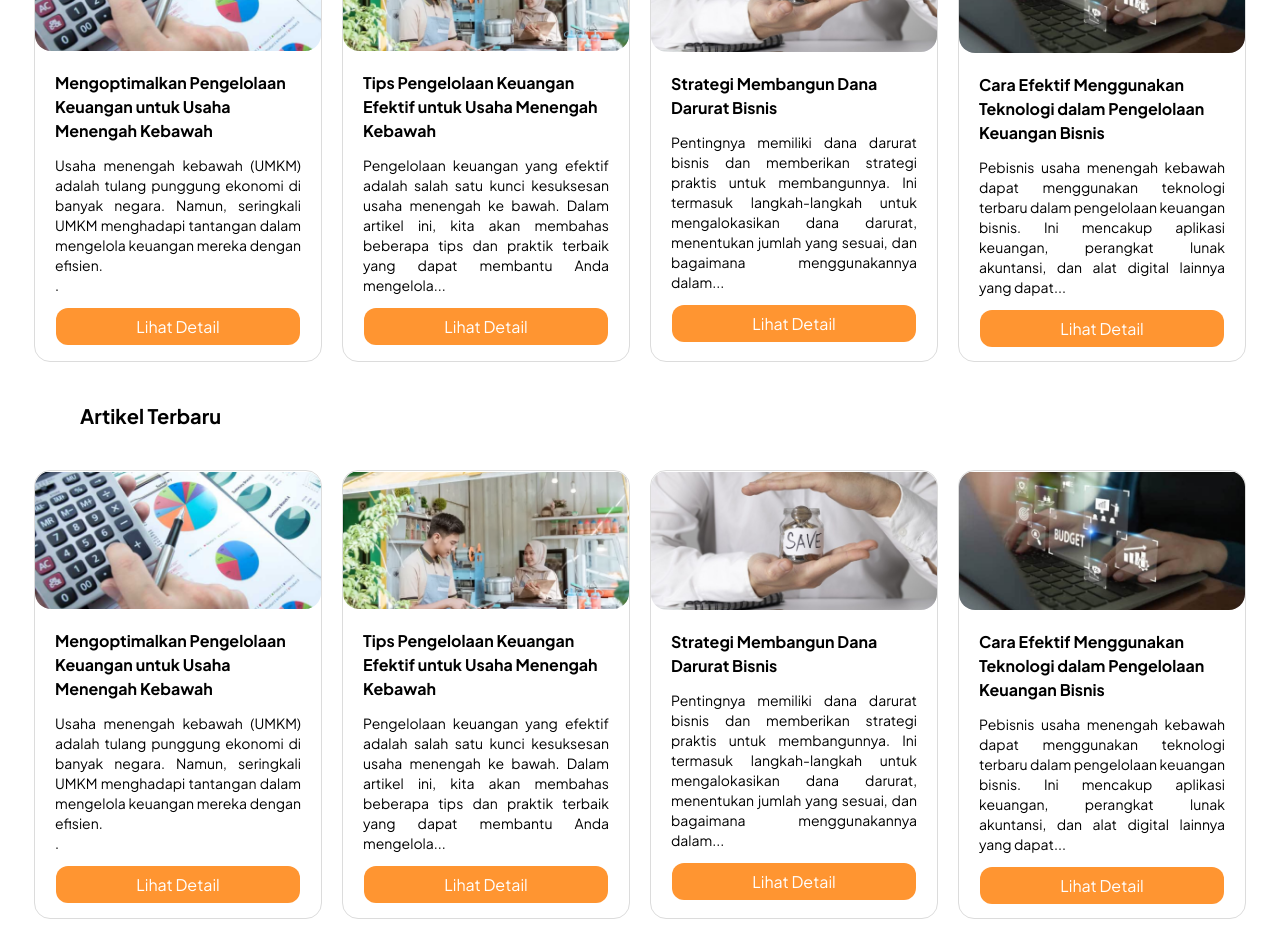
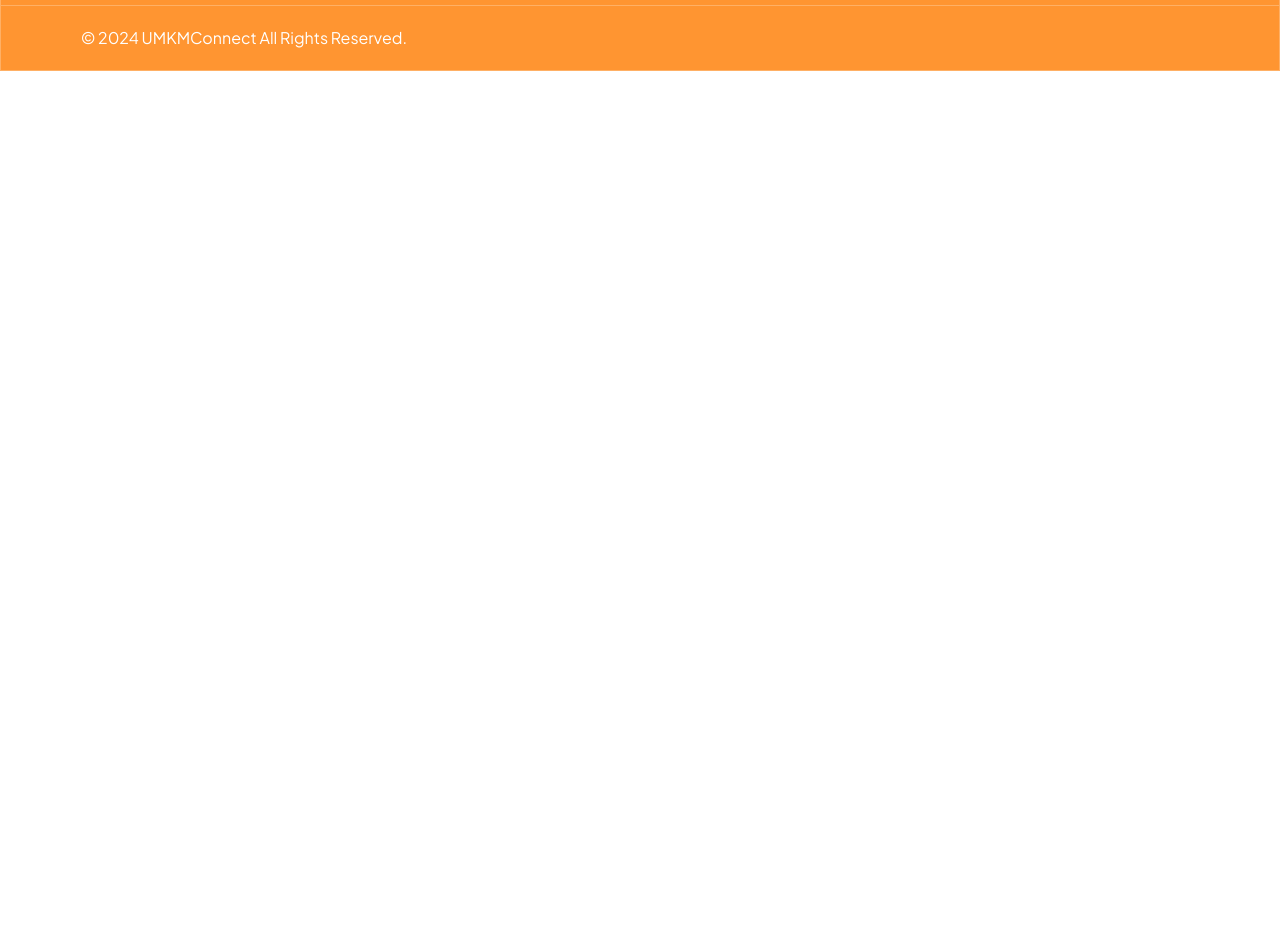
Before and after one commit to Febriyandy/UMKM_Connect, a React (Vite) app: page /Artikel in a window 1280 px wide. Shown: the part 540-1492 px from the top of the page. After the commit the page ends 800 px from the top, so only its background shows below. Built offline with nearby package versions, Linux system fonts and the light colour scheme.

Commit message:
commit perbaikan artikel

```diff
--- a/src/pages/Artikel.jsx
+++ b/src/pages/Artikel.jsx
@@ -31,96 +31,6 @@ const Artikel = () => {
           </div>
         </div>
       </section>
-      <h1 className='font-bold text-xl px-20 font-body'>Artikel Terbaru</h1>
-      <section className='h-auto my-10 w-full flex flex-col items-center font-body'>
-        <div className='flex gap-5'>
-          <div className='w-72 h-auto rounded-2xl border border-[#DCDCDC]'>
-            <img src={artikel1} className='w-full rounded-2xl object-cover' alt="" />
-            <div className='p-5'>
-              <h1 className='font-bold'>Mengoptimalkan Pengelolaan Keuangan untuk Usaha Menengah Kebawah</h1>
-              <h3 className='text-sm text-justify pt-3'>Usaha menengah kebawah (UMKM) adalah tulang punggung ekonomi di banyak negara. Namun, seringkali UMKM menghadapi tantangan dalam mengelola keuangan mereka dengan efisien. <br />.</h3>
-              <div className='text-center mt-5 '>
-              <Link className='font-body text-white px-20 rounded-xl py-2 bg-primary'>Lihat Detail</Link>
-              </div>
-            </div>
-          </div>
-          <div className='w-72 h-auto rounded-2xl border border-[#DCDCDC]'>
-            <img src={artikel2} className='w-full rounded-2xl object-cover' alt="" />
-            <div className='p-5'>
-              <h1 className='font-bold'>Tips Pengelolaan Keuangan Efektif untuk Usaha Menengah Kebawah</h1>
-              <h3 className='text-sm text-justify pt-3'>Pengelolaan keuangan yang efektif adalah salah satu kunci kesuksesan usaha menengah ke bawah. Dalam artikel ini, kita akan membahas beberapa tips dan praktik terbaik yang dapat membantu Anda mengelola...</h3>
-              <div className='text-center mt-5 '>
-              <Link className='font-body text-white px-20 rounded-xl py-2 bg-primary'>Lihat Detail</Link>
-              </div>
-            </div>
-          </div>
-          <div className='w-72 h-auto rounded-2xl border border-[#DCDCDC]'>
-            <img src={artikel3} className='w-full rounded-2xl object-cover' alt="" />
-            <div className='p-5'>
-              <h1 className='font-bold'>Strategi Membangun Dana Darurat Bisnis</h1>
-              <h3 className='text-sm text-justify pt-3'>Pentingnya memiliki dana darurat bisnis dan memberikan strategi praktis untuk membangunnya. Ini termasuk langkah-langkah untuk mengalokasikan dana darurat, menentukan jumlah yang sesuai, dan bagaimana menggunakannya dalam...</h3>
-              <div className='text-center mt-5 '>
-              <Link className='font-body text-white px-20 rounded-xl py-2 bg-primary'>Lihat Detail</Link>
-              </div>
-            </div>
-          </div>
-          <div className='w-72 h-auto rounded-2xl border border-[#DCDCDC]'>
-            <img src={artikel4} className='w-full rounded-2xl object-cover' alt="" />
-            <div className='p-5'>
-              <h1 className='font-bold'>Cara Efektif Menggunakan Teknologi dalam Pengelolaan Keuangan Bisnis</h1>
-              <h3 className='text-sm text-justify pt-3'>Pebisnis usaha menengah kebawah dapat menggunakan teknologi terbaru dalam pengelolaan keuangan bisnis. Ini mencakup aplikasi keuangan, perangkat lunak akuntansi, dan alat digital lainnya yang dapat...</h3>
-              <div className='text-center mt-5 '>
-              <Link className='font-body text-white px-20 rounded-xl py-2 bg-primary'>Lihat Detail</Link>
-              </div>
-            </div>
-          </div>
-        </div>
-      </section>
-      <h1 className='font-bold text-xl px-20 font-body'>Artikel Terbaru</h1>
-      <section className='h-auto my-10 w-full flex flex-col items-center font-body'>
-        <div className='flex gap-5'>
-          <div className='w-72 h-auto rounded-2xl border border-[#DCDCDC]'>
-            <img src={artikel1} className='w-full rounded-2xl object-cover' alt="" />
-            <div className='p-5'>
-              <h1 className='font-bold'>Mengoptimalkan Pengelolaan Keuangan untuk Usaha Menengah Kebawah</h1>
-              <h3 className='text-sm text-justify pt-3'>Usaha menengah kebawah (UMKM) adalah tulang punggung ekonomi di banyak negara. Namun, seringkali UMKM menghadapi tantangan dalam mengelola keuangan mereka dengan efisien. <br />.</h3>
-              <div className='text-center mt-5 '>
-              <Link className='font-body text-white px-20 rounded-xl py-2 bg-primary'>Lihat Detail</Link>
-              </div>
-            </div>
-          </div>
-          <div className='w-72 h-auto rounded-2xl border border-[#DCDCDC]'>
-            <img src={artikel2} className='w-full rounded-2xl object-cover' alt="" />
-            <div className='p-5'>
-              <h1 className='font-bold'>Tips Pengelolaan Keuangan Efektif untuk Usaha Menengah Kebawah</h1>
-              <h3 className='text-sm text-justify pt-3'>Pengelolaan keuangan yang efektif adalah salah satu kunci kesuksesan usaha menengah ke bawah. Dalam artikel ini, kita akan membahas beberapa tips dan praktik terbaik yang dapat membantu Anda mengelola...</h3>
-              <div className='text-center mt-5 '>
-              <Link className='font-body text-white px-20 rounded-xl py-2 bg-primary'>Lihat Detail</Link>
-              </div>
-            </div>
-          </div>
-          <div className='w-72 h-auto rounded-2xl border border-[#DCDCDC]'>
-            <img src={artikel3} className='w-full rounded-2xl object-cover' alt="" />
-            <div className='p-5'>
-              <h1 className='font-bold'>Strategi Membangun Dana Darurat Bisnis</h1>
-              <h3 className='text-sm text-justify pt-3'>Pentingnya memiliki dana darurat bisnis dan memberikan strategi praktis untuk membangunnya. Ini termasuk langkah-langkah untuk mengalokasikan dana darurat, menentukan jumlah yang sesuai, dan bagaimana menggunakannya dalam...</h3>
-              <div className='text-center mt-5 '>
-              <Link className='font-body text-white px-20 rounded-xl py-2 bg-primary'>Lihat Detail</Link>
-              </div>
-            </div>
-          </div>
-          <div className='w-72 h-auto rounded-2xl border border-[#DCDCDC]'>
-            <img src={artikel4} className='w-full rounded-2xl object-cover' alt="" />
-            <div className='p-5'>
-              <h1 className='font-bold'>Cara Efektif Menggunakan Teknologi dalam Pengelolaan Keuangan Bisnis</h1>
-              <h3 className='text-sm text-justify pt-3'>Pebisnis usaha menengah kebawah dapat menggunakan teknologi terbaru dalam pengelolaan keuangan bisnis. Ini mencakup aplikasi keuangan, perangkat lunak akuntansi, dan alat digital lainnya yang dapat...</h3>
-              <div className='text-center mt-5 '>
-              <Link className='font-body text-white px-20 rounded-xl py-2 bg-primary'>Lihat Detail</Link>
-              </div>
-            </div>
-          </div>
-        </div>
-      </section>
       <Footer/>
     </>
   )
```
